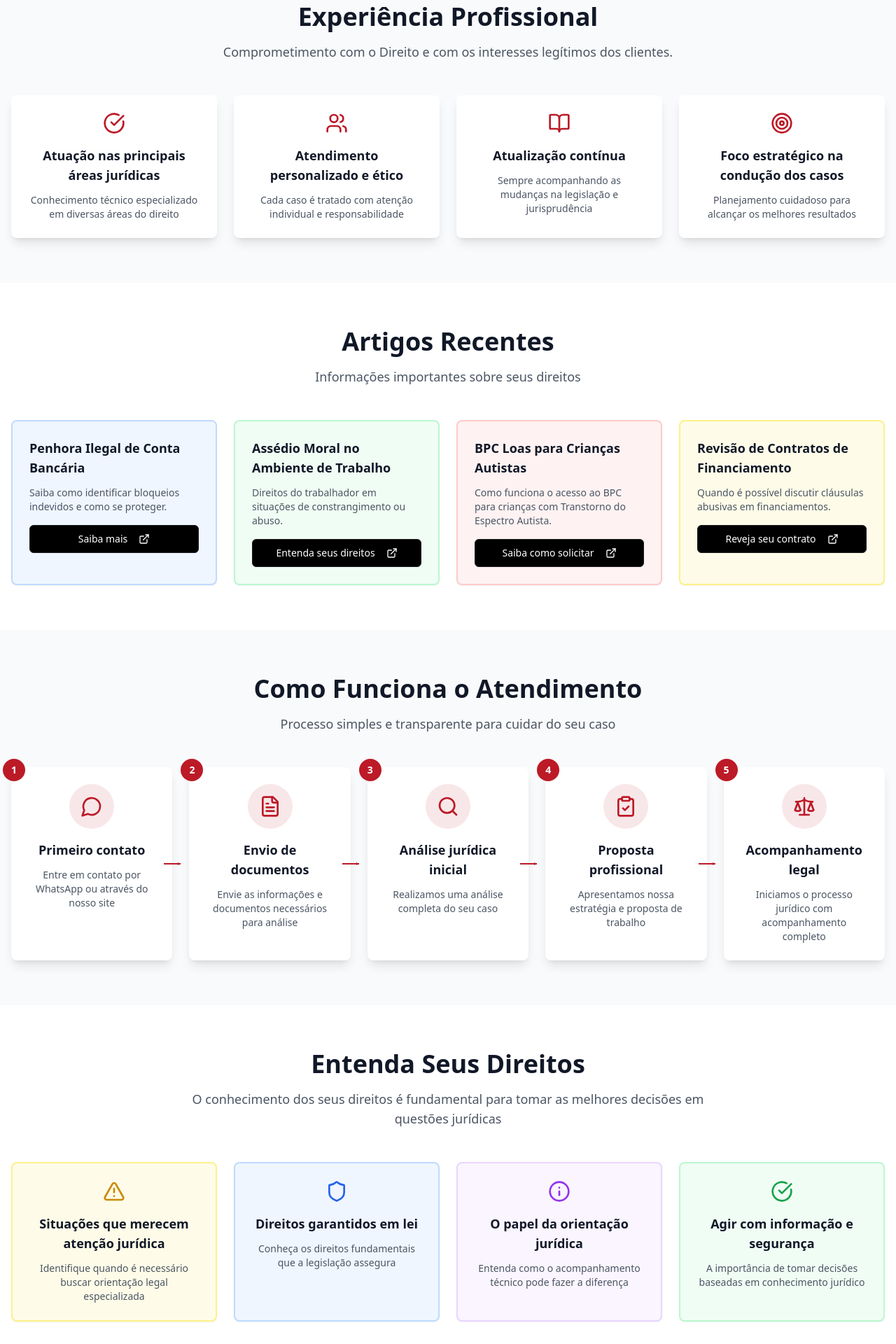
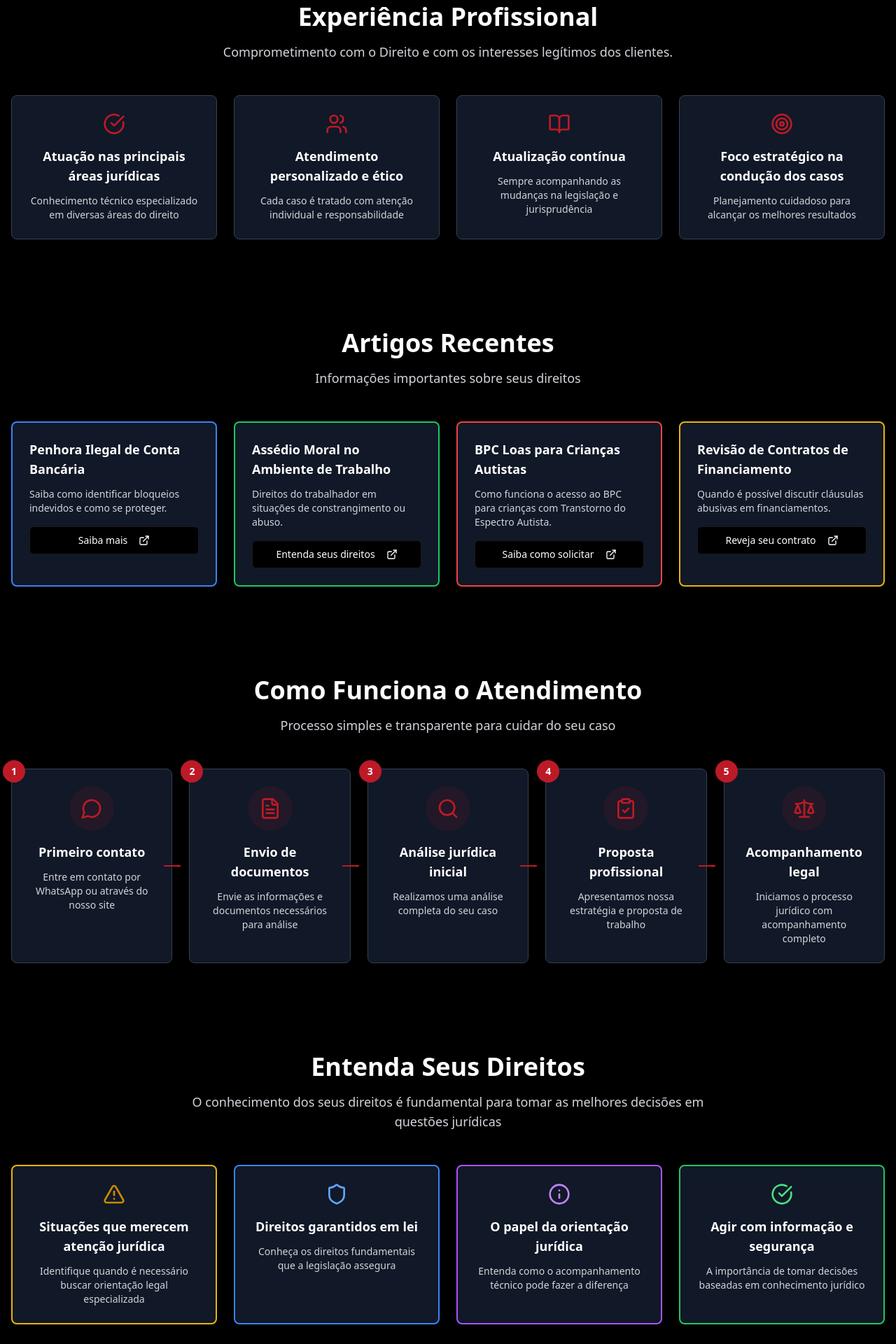
Before and after one commit to PedroLodi2025/lodi-autismo-direitos, a React (Vite) app: page / in a window 1280 px wide. Shown: the part 860-2780 px from the top of the page at 70% size. Built offline with nearby package versions, Linux system fonts and the light colour scheme.

Commit message:
Fix background and text colors
Correct the transparency of the justice statue image in the hero section to make it visible. Ensure all sections of the website have a black background with white or light-colored text for better contrast and readability.

```diff
--- a/src/components/BlogSection.tsx
+++ b/src/components/BlogSection.tsx
@@ -9,39 +9,39 @@ const BlogSection = () => {
       description: "Saiba como identificar bloqueios indevidos e como se proteger.",
       buttonText: "Saiba mais",
       link: "https://bancos.lodiadvocacia.com.br",
-      color: "bg-blue-50 border-blue-200"
+      color: "bg-gray-900 border-blue-500"
     },
     {
       title: "Assédio Moral no Ambiente de Trabalho",
       description: "Direitos do trabalhador em situações de constrangimento ou abuso.",
       buttonText: "Entenda seus direitos",
       link: "https://trabalhista.lodiadvocacia.com.br",
-      color: "bg-green-50 border-green-200"
+      color: "bg-gray-900 border-green-500"
     },
     {
       title: "BPC Loas para Crianças Autistas",
       description: "Como funciona o acesso ao BPC para crianças com Transtorno do Espectro Autista.",
       buttonText: "Saiba como solicitar",
       link: "https://familia.lodiadvocacia.com.br",
-      color: "bg-red-50 border-red-200"
+      color: "bg-gray-900 border-red-500"
     },
     {
       title: "Revisão de Contratos de Financiamento",
       description: "Quando é possível discutir cláusulas abusivas em financiamentos.",
       buttonText: "Reveja seu contrato",
       link: "https://consumidor.lodiadvocacia.com.br",
-      color: "bg-yellow-50 border-yellow-200"
+      color: "bg-gray-900 border-yellow-500"
     }
   ];
 
   return (
-    <section className="py-16 bg-white">
+    <section className="py-16 bg-black">
       <div className="container mx-auto px-4">
         <div className="text-center mb-12">
-          <h2 className="text-3xl md:text-4xl font-bold text-gray-900 mb-4">
+          <h2 className="text-3xl md:text-4xl font-bold text-white mb-4">
             Artigos Recentes
           </h2>
-          <p className="text-lg text-gray-600">
+          <p className="text-lg text-gray-300">
             Informações importantes sobre seus direitos
           </p>
         </div>
@@ -50,10 +50,10 @@ const BlogSection = () => {
           {articles.map((article, index) => (
             <Card key={index} className={`border-2 hover:shadow-lg transition-all duration-300 hover:scale-105 ${article.color}`}>
               <CardContent className="p-6">
-                <h3 className="text-lg font-semibold text-gray-900 mb-3">
+                <h3 className="text-lg font-semibold text-white mb-3">
                   {article.title}
                 </h3>
-                <p className="text-gray-600 text-sm mb-4 line-clamp-3">
+                <p className="text-gray-300 text-sm mb-4 line-clamp-3">
                   {article.description}
                 </p>
                 <Button
--- a/src/components/ExperienceSection.tsx
+++ b/src/components/ExperienceSection.tsx
@@ -26,28 +26,28 @@ const ExperienceSection = () => {
   ];
 
   return (
-    <section id="sobre" className="py-16 bg-gray-50">
+    <section id="sobre" className="py-16 bg-black">
       <div className="container mx-auto px-4">
         <div className="text-center mb-12">
-          <h2 className="text-3xl md:text-4xl font-bold text-gray-900 mb-4">
+          <h2 className="text-3xl md:text-4xl font-bold text-white mb-4">
             Experiência Profissional
           </h2>
-          <p className="text-lg text-gray-600 max-w-2xl mx-auto">
+          <p className="text-lg text-gray-300 max-w-2xl mx-auto">
             Comprometimento com o Direito e com os interesses legítimos dos clientes.
           </p>
         </div>
 
         <div className="grid md:grid-cols-2 lg:grid-cols-4 gap-6">
           {highlights.map((item, index) => (
-            <Card key={index} className="border-0 shadow-lg hover:shadow-xl transition-shadow duration-300 bg-white">
+            <Card key={index} className="border-0 shadow-lg hover:shadow-xl transition-shadow duration-300 bg-gray-900 border border-gray-700">
               <CardContent className="p-6 text-center">
                 <div className="mb-4 flex justify-center">
                   {item.icon}
                 </div>
-                <h3 className="text-lg font-semibold text-gray-900 mb-3">
+                <h3 className="text-lg font-semibold text-white mb-3">
                   {item.title}
                 </h3>
-                <p className="text-gray-600 text-sm">
+                <p className="text-gray-300 text-sm">
                   {item.description}
                 </p>
               </CardContent>
--- a/src/components/HeroSection.tsx
+++ b/src/components/HeroSection.tsx
@@ -3,16 +3,16 @@ import { Button } from "@/components/ui/button";
 const HeroSection = () => {
   return (
     <section id="inicio" className="relative min-h-screen flex items-center justify-center bg-black">
-      {/* Background image with transparency */}
+      {/* Background image with more visibility */}
       <div
-        className="absolute inset-0 bg-cover bg-center opacity-30"
+        className="absolute inset-0 bg-cover bg-center opacity-60"
         style={{
           backgroundImage: "url('/lovable-uploads/f46ddb13-f3bf-4de0-9f0e-629333a42b45.png')"
         }}
       ></div>
 
       {/* Dark overlay for better text readability */}
-      <div className="absolute inset-0 bg-black/60"></div>
+      <div className="absolute inset-0 bg-black/40"></div>
 
       <div className="container mx-auto px-4 relative z-10">
         <div className="grid lg:grid-cols-2 gap-12 items-center">
--- a/src/components/ProcessSection.tsx
+++ b/src/components/ProcessSection.tsx
@@ -31,13 +31,13 @@ const ProcessSection = () => {
   ];
 
   return (
-    <section className="py-16 bg-gray-50">
+    <section className="py-16 bg-black">
       <div className="container mx-auto px-4">
         <div className="text-center mb-12">
-          <h2 className="text-3xl md:text-4xl font-bold text-gray-900 mb-4">
+          <h2 className="text-3xl md:text-4xl font-bold text-white mb-4">
             Como Funciona o Atendimento
           </h2>
-          <p className="text-lg text-gray-600">
+          <p className="text-lg text-gray-300">
             Processo simples e transparente para cuidar do seu caso
           </p>
         </div>
@@ -45,7 +45,7 @@ const ProcessSection = () => {
         <div className="grid md:grid-cols-3 lg:grid-cols-5 gap-6">
           {steps.map((step, index) => (
             <div key={index} className="relative">
-              <Card className="border-0 shadow-lg hover:shadow-xl transition-all duration-300 bg-white h-full">
+              <Card className="border-0 shadow-lg hover:shadow-xl transition-all duration-300 bg-gray-900 border border-gray-700 h-full">
                 <CardContent className="p-6 text-center">
                   <div className="w-16 h-16 bg-primary/10 rounded-full flex items-center justify-center mx-auto mb-4">
                     {step.icon}
@@ -53,10 +53,10 @@ const ProcessSection = () => {
                   <div className="absolute -top-3 -left-3 w-8 h-8 bg-primary text-white rounded-full flex items-center justify-center text-sm font-bold">
                     {index + 1}
                   </div>
-                  <h3 className="text-lg font-semibold text-gray-900 mb-3">
+                  <h3 className="text-lg font-semibold text-white mb-3">
                     {step.title}
                   </h3>
-                  <p className="text-gray-600 text-sm">
+                  <p className="text-gray-300 text-sm">
                     {step.description}
                   </p>
                 </CardContent>
--- a/src/components/RightsSection.tsx
+++ b/src/components/RightsSection.tsx
@@ -7,36 +7,36 @@ const RightsSection = () => {
       icon: <AlertTriangle className="w-8 h-8 text-yellow-600" />,
       title: "Situações que merecem atenção jurídica",
       description: "Identifique quando é necessário buscar orientação legal especializada",
-      bgColor: "bg-yellow-50 border-yellow-200"
+      bgColor: "bg-gray-900 border-yellow-500"
     },
     {
-      icon: <Shield className="w-8 h-8 text-blue-600" />,
+      icon: <Shield className="w-8 h-8 text-blue-400" />,
       title: "Direitos garantidos em lei",
       description: "Conheça os direitos fundamentais que a legislação assegura",
-      bgColor: "bg-blue-50 border-blue-200"
+      bgColor: "bg-gray-900 border-blue-500"
     },
     {
-      icon: <Info className="w-8 h-8 text-purple-600" />,
+      icon: <Info className="w-8 h-8 text-purple-400" />,
       title: "O papel da orientação jurídica",
       description: "Entenda como o acompanhamento técnico pode fazer a diferença",
-      bgColor: "bg-purple-50 border-purple-200"
+      bgColor: "bg-gray-900 border-purple-500"
     },
     {
-      icon: <CheckCircle className="w-8 h-8 text-green-600" />,
+      icon: <CheckCircle className="w-8 h-8 text-green-400" />,
       title: "Agir com informação e segurança",
       description: "A importância de tomar decisões baseadas em conhecimento jurídico",
-      bgColor: "bg-green-50 border-green-200"
+      bgColor: "bg-gray-900 border-green-500"
     }
   ];
 
   return (
-    <section className="py-16 bg-white">
+    <section className="py-16 bg-black">
       <div className="container mx-auto px-4">
         <div className="text-center mb-12">
-          <h2 className="text-3xl md:text-4xl font-bold text-gray-900 mb-4">
+          <h2 className="text-3xl md:text-4xl font-bold text-white mb-4">
             Entenda Seus Direitos
           </h2>
-          <p className="text-lg text-gray-600 max-w-3xl mx-auto">
+          <p className="text-lg text-gray-300 max-w-3xl mx-auto">
             O conhecimento dos seus direitos é fundamental para tomar as melhores decisões em questões jurídicas
           </p>
         </div>
@@ -48,10 +48,10 @@ const RightsSection = () => {
                 <div className="mb-4 flex justify-center">
                   {item.icon}
                 </div>
-                <h3 className="text-lg font-semibold text-gray-900 mb-3">
+                <h3 className="text-lg font-semibold text-white mb-3">
                   {item.title}
                 </h3>
-                <p className="text-gray-600 text-sm">
+                <p className="text-gray-300 text-sm">
                   {item.description}
                 </p>
               </CardContent>
@@ -59,12 +59,12 @@ const RightsSection = () => {
           ))}
         </div>
 
-        <div className="mt-12 bg-gradient-to-r from-primary/10 to-secondary/10 rounded-lg p-8">
+        <div className="mt-12 bg-gradient-to-r from-primary/20 to-secondary/20 rounded-lg p-8 border border-gray-700">
           <div className="text-center">
-            <h3 className="text-2xl font-bold text-gray-900 mb-4">
+            <h3 className="text-2xl font-bold text-white mb-4">
               Não espere para conhecer seus direitos
             </h3>
-            <p className="text-lg text-gray-600 mb-6">
+            <p className="text-lg text-gray-300 mb-6">
               O acompanhamento jurídico adequado pode ser decisivo para o sucesso do seu caso
             </p>
             <div className="flex flex-col sm:flex-row gap-4 justify-center">
```
Also changed, not shown: src/components/ContactSection.tsx (+17 -17 lines).
